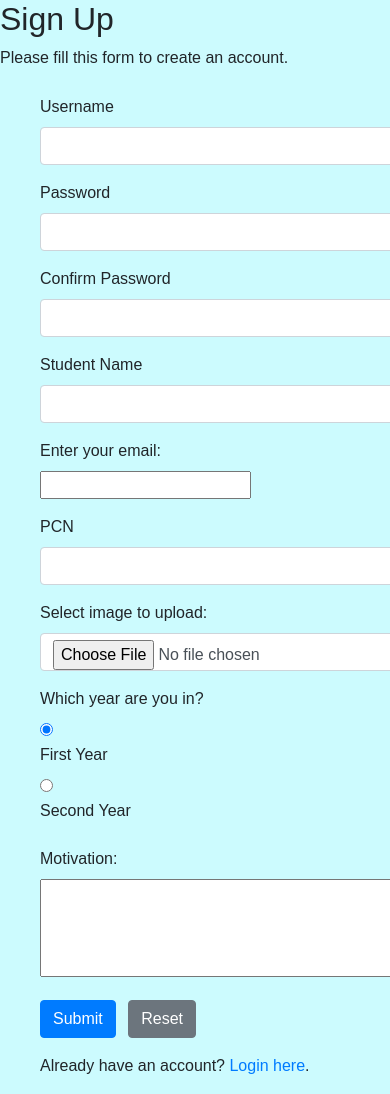
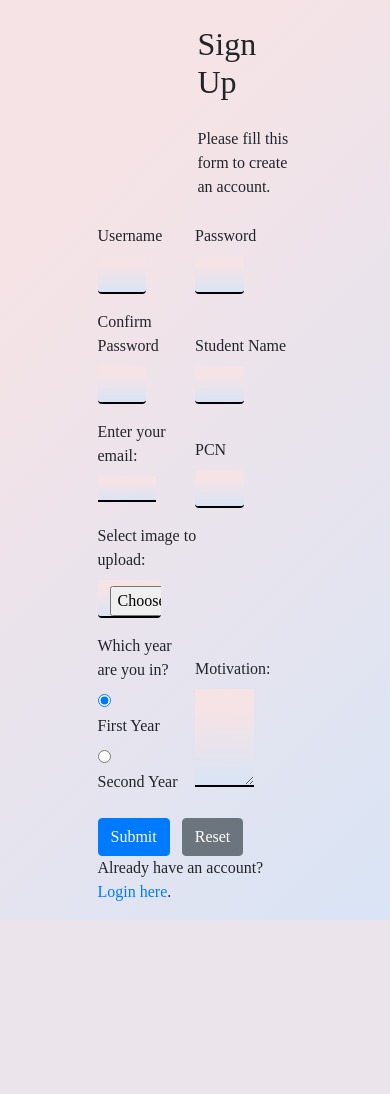
Before and after one commit to ArelB/Fontys-BuddyMatch, a PHP site: page /register.php in a window 390 px wide; the page is wider, and only the part inside the window is pictured. Shown: the part 66-1160 px from the top of that part. After the commit the page ends 986 px from the top of that part, so only its background shows below. Run offline with PHP 8.4, Linux system fonts and the light colour scheme; some libraries are stand-ins or nearby versions.

Commit message:
Register page css
Register page fully responsive and designed

```diff
--- a/html/matchPageScript.js
+++ b/html/matchPageScript.js
@@ -126,7 +126,6 @@
 		  xhttp.onload = function(){
 			myObj = this.responseText;
 			counter++;
-			alert(liked);
 			if(myObj == "yes"){
 				alert("Congratulations! You matched with " + liked + "! An email will arrive shortly");
 			}
--- a/html/matchPageStyle.css
+++ b/html/matchPageStyle.css
@@ -5,9 +5,9 @@
 }
 
 body {
-  background: #CCFBFE;
+  background: whitesmoke;
   overflow: hidden;
-  font-family: sans-serif;
+  font-family: playfair family;
 }
 
 .tinder {
--- a/register.php
+++ b/register.php
@@ -8,29 +8,37 @@
   <link rel='stylesheet' href='https://maxcdn.bootstrapcdn.com/font-awesome/4.7.0/css/font-awesome.min.css'>
   <link rel="stylesheet" href="https://stackpath.bootstrapcdn.com/bootstrap/4.3.1/css/bootstrap.min.css" integrity="sha384-ggOyR0iXCbMQv3Xipma34MD+dH/1fQ784/j6cY/iJTQUOhcWr7x9JvoRxT2MZw1T" crossorigin="anonymous">
   <link rel='stylesheet' href="./html/matchPageStyle.css">
+  <link rel="preconnect" href="https://fonts.googleapis.com">
+  <link rel="preconnect" href="https://fonts.gstatic.com" crossorigin>
+  <link href="https://fonts.googleapis.com/css2?family=Playfair+Display:wght@500&display=swap" rel="stylesheet">
+
     <style>
-  .bg-light{
-	background-color: #65316c!important;
-	}
 
 	.navbar-light .navbar-nav .nav-link {
 	color: white !important;
 	}
 
 	body{
-		overflow: auto !important;
+		overflow-y: auto !important;
+		font-family: playfair family !important;
+		background-color: #d9e4f5 !important;
+background-image: linear-gradient(315deg, #d9e4f5 0%, #f5e3e6 74%) !important;
 	}
 
 	form{
-		margin-top: 25px;
-		margin-left: 40px;
-		display: grid;
+		position:relative;
+		width: 50%;
+		margin: auto;
 	}
 
-	input{
-			width: fit-content;
+	.form-control{
+		width: 50% !important;
 	}
 
+	.form-group{
+		display:inline-block !important;
+		width: 50%;
+	}
 	label{
 		display: grid !important;
 	}
@@ -38,6 +46,32 @@
 	textarea{
 		width: fit-content;
 	}
+
+	input[type=text], input[type="password"], input[type="email"], input[type="file"], textarea {
+	border: none;
+    border-bottom: 2px solid black;
+    background-color: #d9e4f5 !important;
+    background-image: linear-gradient(
+	359deg, #d9e4f5 0%, #f5e3e6 74%) !important;
+	}
+
+	input[type="email"], textarea{
+		width: 60%;
+	}
+	.title{
+		 width: 50%;
+		height: 50%;
+		margin: auto;
+		position: relative;
+		padding-top: 25px;
+		padding-left: 100px;
+	}
+
+	.subtitle{
+		width: 50% !important;
+		margin-bottom: 25px;
+	}
+
   </style>
 </head>
 <?php
@@ -220,59 +254,82 @@ echo file_get_contents("html/navbar.html");
 
 <body>
     <div class="wrapper">
-        <h2>Sign Up</h2>
-        <p>Please fill this form to create an account.</p>
+		<h2 class="title">Sign Up</h2>
+        <p class="title subtitle">Please fill this form to create an account.</p>
+
 			<form action="<?php echo htmlspecialchars($_SERVER["PHP_SELF"]); ?>" method="post"  enctype="multipart/form-data">
+			<table>
+			<tr>
 				<div class="form-group">
 					<label>Username</label>
 					<input type="text" name="username" class="form-control <?php echo (!empty($username_err)) ? 'is-invalid' : ''; ?>" value="">
 					<span class="invalid-feedback"><?php echo $username_err; ?></span>
 				</div>
+			</tr>
+			<tr>
 				<div class="form-group">
 					<label>Password</label>
 					<input type="password" name="password" class="form-control <?php echo (!empty($password_err)) ? 'is-invalid' : ''; ?>" value="">
 					<span class="invalid-feedback"><?php echo $password_err; ?></span>
 				</div>
+			</tr>
+			<tr>
 				<div class="form-group">
 					<label>Confirm Password</label>
 					<input type="password" name="confirm_password" class="form-control <?php echo (!empty($confirm_password_err)) ? 'is-invalid' : ''; ?>" value="">
 					<span class="invalid-feedback"><?php echo $confirm_password_err; ?></span>
 				</div>
+			</tr>
+			<tr>
 				<div class="form-group">
 					<label for="studentName">Student Name</label>
 					<input type="text" id="studentName" name="studentname" class="form-control <?php echo (!empty($username_err)) ? 'is-invalid' : ''; ?>" value="">
 					<span class="invalid-feedback"><?php echo $username_err; ?></span>
 				</div>
+			</tr>
+			<tr>
 				<div class="form-group">
 					<label for="email">Enter your email:</label>
 					<input type="email" id="email" name="email">
 				</div>
-			<div class="form-group">
+			</tr>
+			<tr>
+				<div class="form-group right">
 					<label>PCN</label>
 					<input type="text" name="pcn" class="form-control <?php echo (!empty($pcn_err)) ? 'is-invalid' : ''; ?>" value="">
 					<span class="invalid-feedback"><?php echo $pcn_err; ?></span>
 				</div>
-			<div class="form-group">
+			</tr>
+			<tr>
+				<div class="form-group" style="width: 65% !important;">
 					<label>Select image to upload:</label>
 					<input type="file" name="fileToUpload" id="fileToUpload" class="form-control <?php echo (!empty($uploadError)) ? 'is-invalid' : ''; ?> ">
 					<span class="invalid-feedback"> <?php echo($uploadError); ?> </span>
 				</div>
-			<div class="form-group">
+			</tr>
+			<tr>
+				<div class="form-group right">
 					<label>Which year are you in?</label>
 					<input type="radio" id="first" name="studentYear" value="first" checked>
 					<label for="first">First Year</label>
 					<input type="radio" id="second" name="studentYear" value="second">
 					<label for="second">Second Year</label>
 				</div>
-			<div class="form-group">
+			</tr>
+			<tr>
+				<div class="form-group right">
 					<label for="Motivation"> Motivation:</label>
 					<textarea id="Motivation" name="motivation" rows="4" cols="50">
 					</textarea>
 				</div>
-            <div class="form-group">
+			</tr>
+			<tr>
+				<div class="test">
 					<input type="submit" class="btn btn-primary" value="Submit">
 					<input type="reset" class="btn btn-secondary ml-2" value="Reset">
 				</div>
+			</tr>
+		</table>
             <p>Already have an account? <a href="login.php">Login here</a>.</p>
         </form>
     </div>
```
Lines whose indentation alone changed are shown as unchanged.
